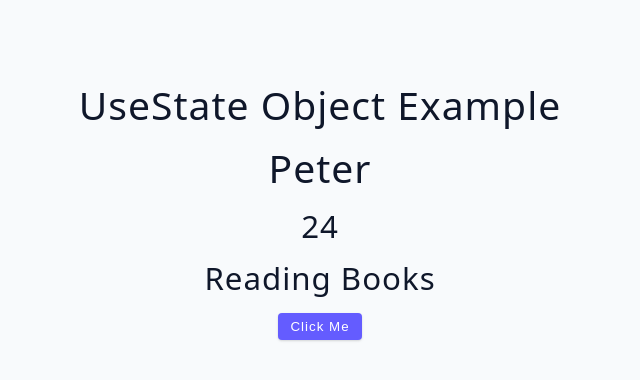
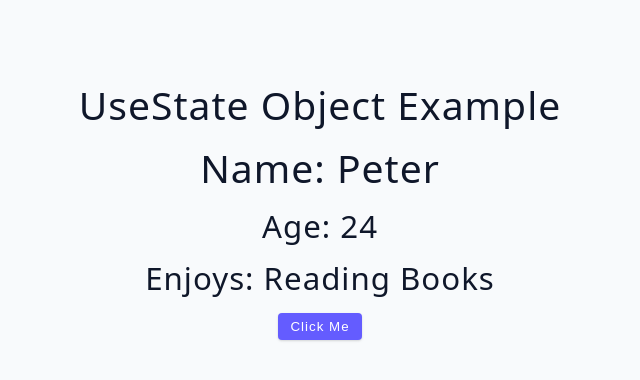
Before and after one commit to rohancs127/React-Concepts, a React (Vite) app in the folder advanced-react/: page / in a window 1280 px wide. Shown: the top 380 px of the page, without its empty margins (320-960 px from the left). Built offline with nearby package versions, Linux system fonts and the light colour scheme.

Commit message:
added object 'person'

```diff
--- a/advanced-react/src/tutorial/01-useState/starter/04-useState-object.jsx
+++ b/advanced-react/src/tutorial/01-useState/starter/04-useState-object.jsx
@@ -1,22 +1,32 @@
 import { useState } from 'react';
 
 const UseStateObject = () => {
-  const [name, setName] = useState('Peter');
-  const [age, setAge] = useState('24')
-  const [hobby, setHobby] = useState('Reading books')
+  const [person, SetPerson] = useState({
+    name: 'Peter',
+    age: '24',
+    hobby: 'Reading books'
+  })
+  // const [name, setName] = useState('Peter');
+  // const [age, setAge] = useState('24')
+  // const [hobby, setHobby] = useState('Reading books')
 
   const handleClick = ()=>{
-    setName('John')
-    setAge('30')
-    setHobby("Screaming on computer")
+    SetPerson({
+      name:'John',
+      age: '30',
+      hobby: 'Screaming on computer'
+    })
+    // setName('John')
+    // setAge('30')
+    // setHobby("Screaming on computer")
   }
 
   return (
   <section>
   <h2>useState object example</h2>
-  <h2>{name}</h2>
-  <h3>{age}</h3>
-  <h3>{hobby}</h3>
+  <h2>Name: {person.name}</h2>
+  <h3>Age: {person.age}</h3>
+  <h3>Enjoys: {person.hobby}</h3>
   <button className='btn' onClick={handleClick}>Click me</button>
   </section>
   )
```
